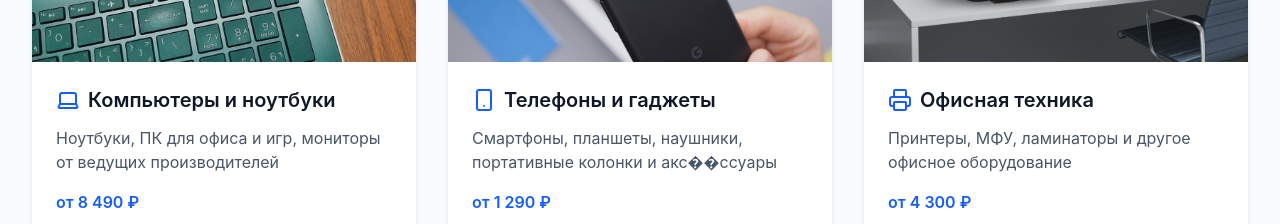
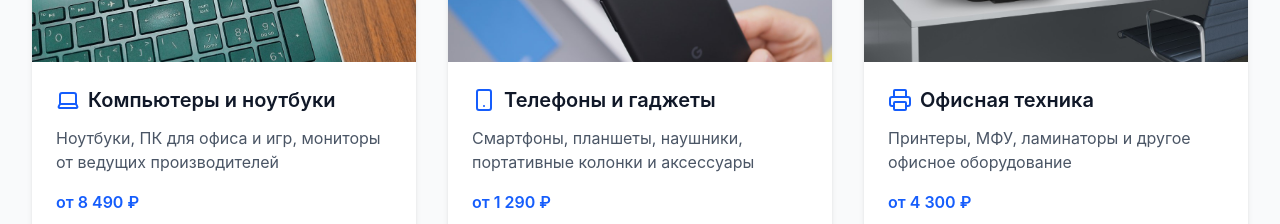
Before and after one commit to 05ru/spa_ismailov, a React (Vite) app: page / in a window 1280 px wide. Shown: the part 1700-1924 px from the top of the page. Built offline with nearby package versions, Linux system fonts and the light colour scheme.

Commit message:
Исправить кодировку слова аксессуары в карточке услуг

```diff
--- a/src/app/App.tsx
+++ b/src/app/App.tsx
@@ -302,7 +302,7 @@ export default function App() {
                   <h3 className="text-xl font-semibold text-gray-900">Телефоны и гаджеты</h3>
                 </div>
                 <p className="text-gray-600 mb-4">
-                  Смартфоны, планшеты, наушники, портативные колонки и акс��ссуары
+                  Смартфоны, планшеты, наушники, портативные колонки и аксессуары
                 </p>
                 <p className="text-blue-600 font-semibold">от 1 290 ₽</p>
               </div>
```
